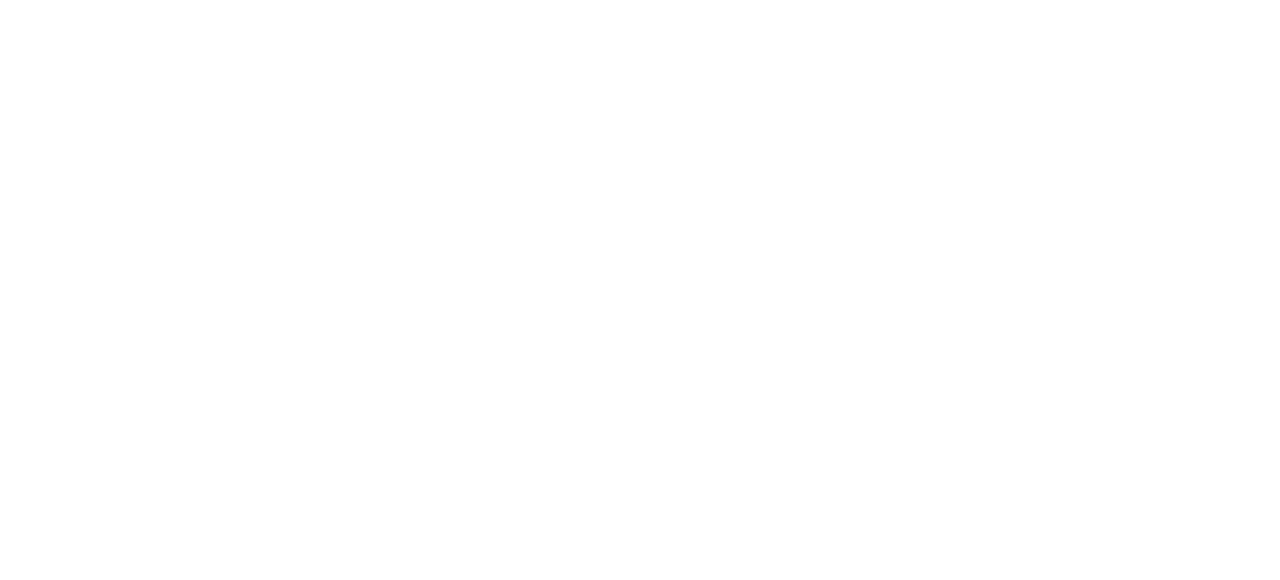
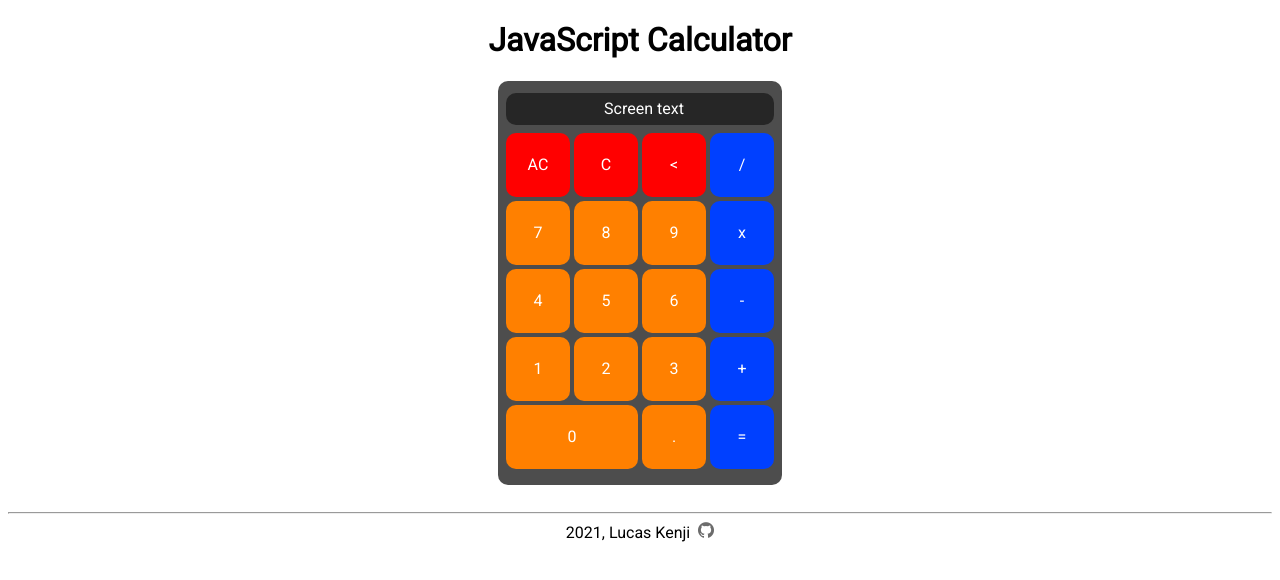
Before and after one commit to lucaskenji/calculator-js, a plain HTML site: page static/index.html in a window 1280 px wide. Drawn offline with Linux system fonts and the light colour scheme.

Commit message:
Removed HTML/CSS from React code, replaced with pure code

```diff
--- a/static/index.html
+++ b/static/index.html
@@ -3,203 +3,96 @@
 	<head>
 		<meta charset="utf-8">
 		<title>Calculator</title>
-		<!--
-		<script type="text/babel">
-			class MainApp extends React.Component {
-				state = {
-					// operationPhase is 0 when typing first element on operation, 1 when operator was typed, and 2 when second element is being typed.
-					operation: ["", "", ""],
-					operationPhase: 0,
-					operators: [
-						{ symbol: "/" },
-						{ symbol: "x" },
-						{ symbol: "-" },
-						{ symbol: "+" },
-						{ symbol: "=" }
-					],
-					screenText: ""
-				};
+		<link rel="stylesheet" href="style.css">
+	</head>
+	<body>
+		<div class="google-font" id="app-div">
+			<center>
+				<h1>JavaScript Calculator</h1>
 
-				constructor() {
-					super();
-					this.handleClick = this.handleClick.bind(this);
-					this.handleOption = this.handleOption.bind(this);
-				}
+				<div class="round-sqr" id="main">
+					<div class="screen-calc round-sqr">
+						<div class="screen-txt">Screen text</div>
+					</div>
 
-				render() {
-					return (<div className="google-font" id="app-div">
-						<center>
-							<h1>ReactJS Calculator</h1>
-							<p>
-								Calculator made using React and JavaScript.<br/>
-								Calculadora feita usando React e JavaScript.
-							</p>
-							<div className="round-sqr" id="main">
-								<ScreenCalculator screenText={this.state.screenText} />
-								<ButtonPad operators={this.state.operators} handleClick={this.handleClick} handleOption={this.handleOption} />
-							</div>
-							<br/><hr/>
-							2020. Lucas Kenji.&nbsp;
-							<span style={{verticalAlign: "middle"}}>
-							<a href="https://github.com/lucaskenji" target="_blank">
-								<img src="github-icon.png" alt="Github icon."/>
-							</a></span>
-						</center>
-					</div>);
-				}
-
-				doCalculation(opr) {
-					let result = 0;
-					switch(opr[1]) {
-						case "+":
-							result = Number(opr[0]) + Number(opr[2]);
-							break;
-						case "-":
-							result = Number(opr[0]) - Number(opr[2]);
-							break;
-						case "x":
-							result = Number(opr[0]) * Number(opr[2]);
-							break;
-						case "/":
-							if (Number(opr[2]) == 0) {
-								return;
-							}
-							result = Number(opr[0]) / Number(opr[2]);
-							break;
-					}
-					this.setState({operation: ["", "", ""], operationPhase: 0, screenText: result});
-				}
-
-				handleClick(value) {
-					let phase = this.state.operationPhase;
-					let operation = [...this.state.operation];
-
-					if (value == "=") {
-						if (phase === 2) {
-							this.doCalculation(operation);
-						} else {
-							this.setState({operation: ["", "", ""], operationPhase: 0, screenText: "Syntax error"});
-						}
-						return;
-					}
-
-					if (["+", "-", "x", "/"].includes(value)) {
-						if (phase === 0) {
-							if (operation[0] == "") {
-								return;
-							}
-							this.setState({operationPhase: 1});
-						}
-						operation[1] = value;
-						this.setState({operation, screenText: operation.join(" ") });
-						return;
-					}
-
-					if (phase === 1) {
-						phase = 2;
-						this.setState({operationPhase: 2});
-					}
-
-					operation[phase] = operation[phase].concat(value);
-					this.setState({operation, screenText: operation.join(" ") });
-					return;
-				}
-
-				handleOption(value) {
-					if (value == "AC") {
-						this.setState({operation: ["", "", ""], operationPhase: 0, screenText: ""});
-						return;
-					}
-					if (value == "C") {
-						this.setState({operation: ["", "", ""], operationPhase: 0, screenText: ""});
-						return;
-					}
-
-					let phase = this.state.operationPhase
-					let operation = [...this.state.operation];
-					let currentValue = operation[phase];
-					console.log(phase);
-
-					if (currentValue.length == 1 && phase != 0) {
-						this.setState({operationPhase: phase-1});
-					}
-					if (phase == 0 && currentValue.length == 0) {
-						return;
-					}
-
-					currentValue = currentValue.split("");
-					currentValue.pop();
-					operation[phase] = currentValue.join("");
-					this.setState({operation, screenText: operation.join(" ") });
-					return;
-				}
-			}
-
-			class ButtonPad extends React.Component {
-				render() {
-					return (<div id="button-pad">
+					<div id="button-pad">
 						<div id="main-pad">
 							<div id="option-pad">
-								{ ["AC", "C", "<"].map((num) => <ButtonOption handleOption={this.props.handleOption} key={num} symbol={num} /> ) }
+								<div class="bg-red button-operator round-sqr">
+									<div class="button-value round-sqr no-select">AC</div>
+								</div>
+								<div class="bg-red button-operator round-sqr">
+									<div class="button-value round-sqr no-select">C</div>
+								</div>
+								<div class="bg-red button-operator round-sqr">
+									<div class="button-value round-sqr no-select">&lt;</div>
+								</div>
 							</div>
 							<div id="num-pad">
-								{ [7, 8, 9, 4, 5, 6, 1, 2, 3].map((num) => <ButtonNumber handleClick={this.props.handleClick} key={num} value={num} /> ) }
+								<div class="bg-orange round-sqr button-operator">
+									<div class="button-value round-sqr no-select">7</div>
+								</div>
+								<div class="bg-orange round-sqr button-operator">
+									<div class="button-value round-sqr no-select">8</div>
+								</div>
+								<div class="bg-orange round-sqr button-operator">
+									<div class="button-value round-sqr no-select">9</div>
+								</div>
+								<div class="bg-orange round-sqr button-operator">
+									<div class="button-value round-sqr no-select">4</div>
+								</div>
+								<div class="bg-orange round-sqr button-operator">
+									<div class="button-value round-sqr no-select">5</div>
+								</div>
+								<div class="bg-orange round-sqr button-operator">
+									<div class="button-value round-sqr no-select">6</div>
+								</div>
+								<div class="bg-orange round-sqr button-operator">
+									<div class="button-value round-sqr no-select">1</div>
+								</div>
+								<div class="bg-orange round-sqr button-operator">
+									<div class="button-value round-sqr no-select">2</div>
+								</div>
+								<div class="bg-orange round-sqr button-operator">
+									<div class="button-value round-sqr no-select">3</div>
+								</div>
 							</div>
 							<div id="special-numpad">
-								<ButtonNumber handleClick={this.props.handleClick} key={0} value={0} />
-								<ButtonNumber handleClick={this.props.handleClick} key={"."} value={"."} />
+								<div class="bg-orange round-sqr button-zero">
+									<div class="button-value round-sqr no-select">0</div>
+								</div>
+								<div class="bg-orange round-sqr button-operator">
+									<div class="button-value round-sqr no-select">.</div>
+								</div>
 							</div>
 						</div>
 						<div id="column-operators">
-							{ this.props.operators.map((btnopr) => <ButtonOperator handleClick={this.props.handleClick} key={this.props.operators.indexOf(btnopr)} symbol={btnopr.symbol} /> ) }
+							<div class="bg-blue button-operator round-sqr">
+								<div class="button-value round-sqr no-select">/</div>
+							</div>
+							<div class="bg-blue button-operator round-sqr">
+								<div class="button-value round-sqr no-select">x</div>
+							</div>
+							<div class="bg-blue button-operator round-sqr">
+								<div class="button-value round-sqr no-select">-</div>
+							</div>
+							<div class="bg-blue button-operator round-sqr">
+								<div class="button-value round-sqr no-select">+</div>
+							</div>
+							<div class="bg-blue button-operator round-sqr">
+								<div class="button-value round-sqr no-select">=</div>
+							</div>
 						</div>
-					</div>);
-				}
-			}
-
-			class ButtonNumber extends React.Component {
-				render() {
-					let classes = "bg-orange round-sqr ";
-					if (this.props.value == 0) {
-						classes = classes.concat("button-zero");
-					} else {
-						classes = classes.concat("button-operator");
-					}
-					return (<div onClick={() => this.props.handleClick(this.props.value)} className={ classes }>
-								<div className="button-value round-sqr no-select">{ this.props.value }</div>
-							</div>);
-				}
-			}
-
-			class ButtonOperator extends React.Component {
-				render() {
-					return (<div onClick={() => this.props.handleClick(this.props.symbol)} className="bg-blue button-operator round-sqr">
-								<div className="button-value round-sqr no-select">{ this.props.symbol }</div>
-							</div>);
-				}
-			}
-
-			class ButtonOption extends React.Component {
-				render() {
-					return (<div onClick={() => this.props.handleOption(this.props.symbol)} className="bg-red button-operator round-sqr">
-								<div className="button-value round-sqr no-select">{ this.props.symbol }</div>
-							</div>);
-				}
-			}
-
-			class ScreenCalculator extends React.Component {
-				render() {
-					return (<div className="screen-calc round-sqr">
-						<div className="screen-txt">{ this.props.screenText }</div>
-					</div>);
-				}
-			}
-
-			ReactDOM.render(<MainApp/>, document.getElementById("root"));
-		</script>-->
-		<link rel="stylesheet" href="style.css">
-	</head>
-	<body>
-		<div id="root"></div>
+					</div>
+				</div>
+				<br/><hr/>
+					2021, Lucas Kenji&nbsp;
+				<span>
+					<a href="https://github.com/lucaskenji" target="_blank">
+						<img src="../images/github-icon.png" alt="Github icon."/>
+					</a>
+				</span>
+			</center>
+		</div>
 	</body>
 </html>
```
